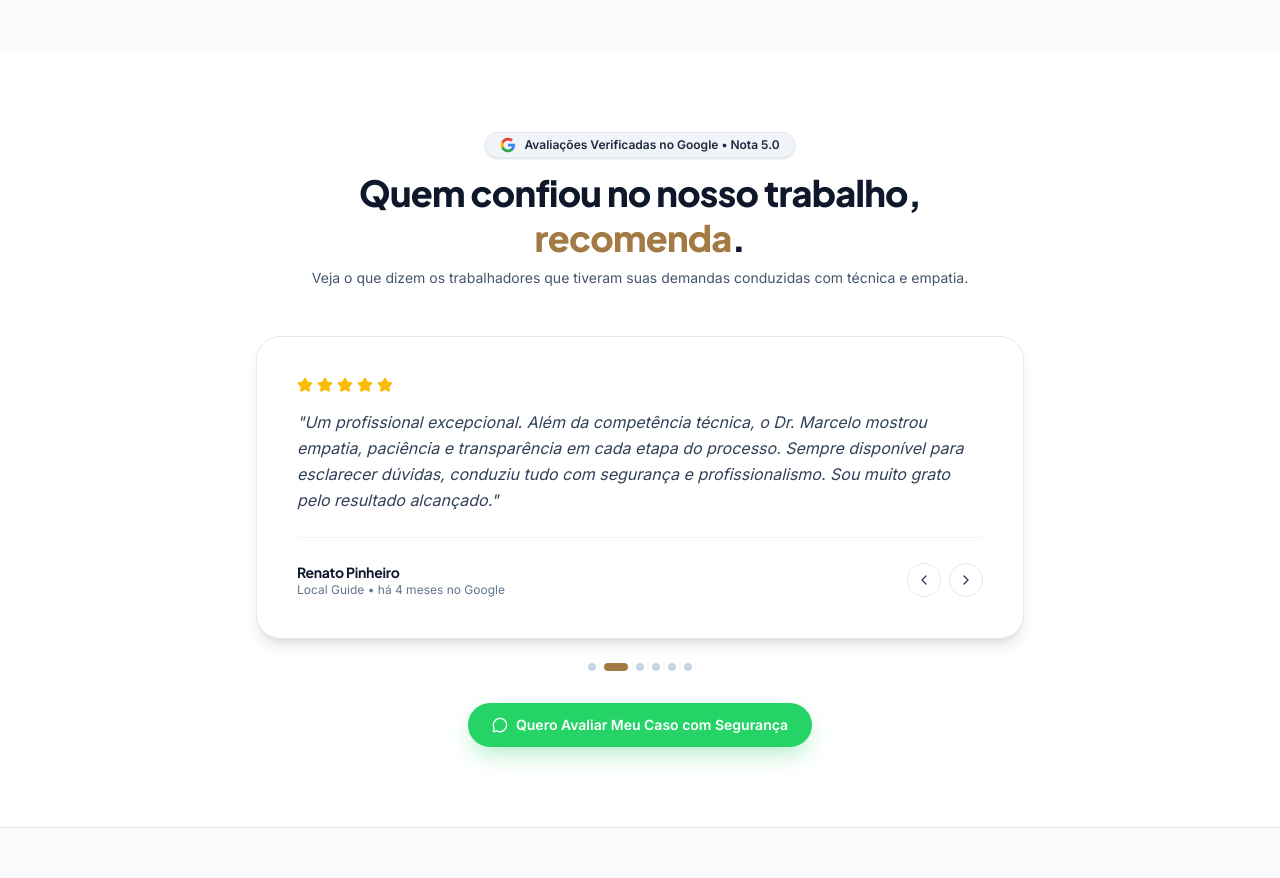
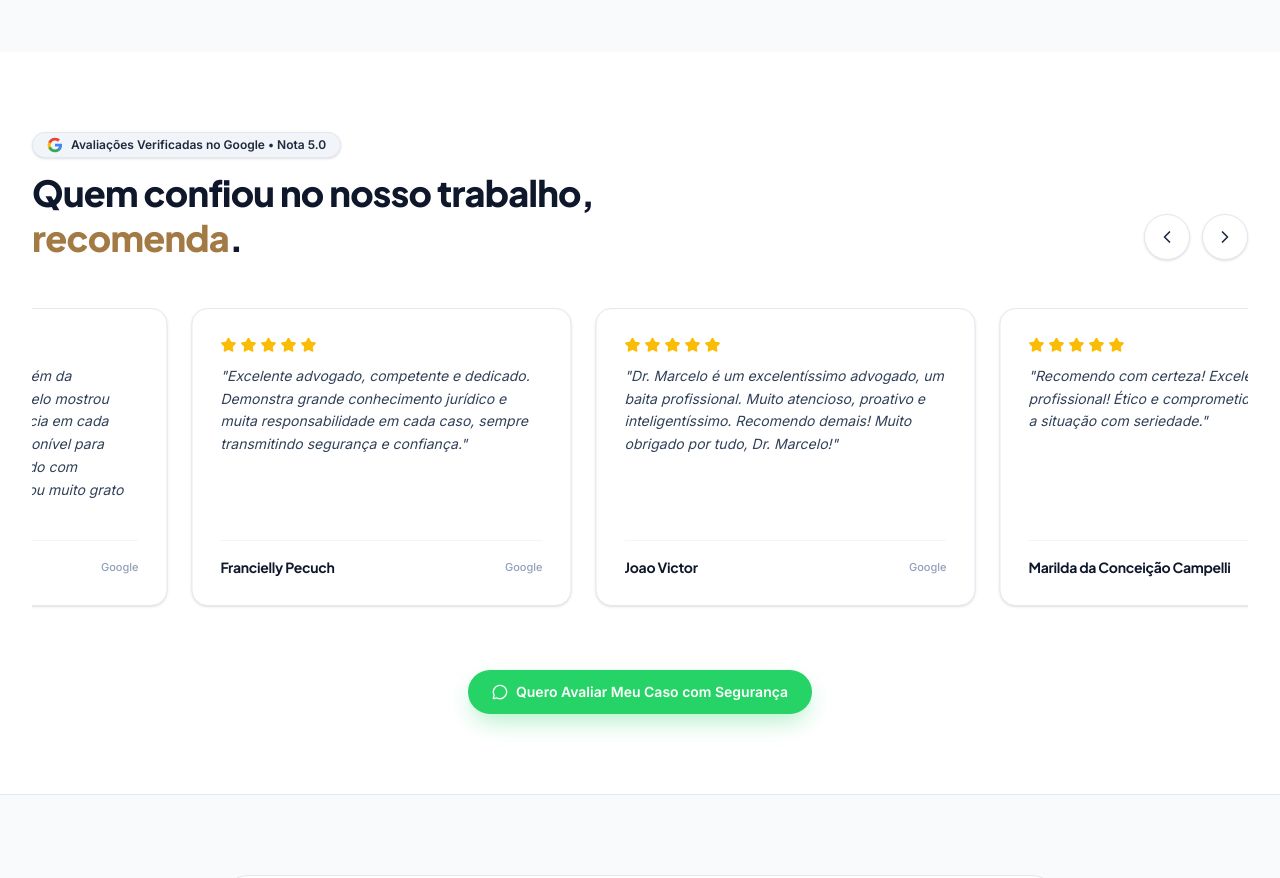
Before and after one commit to LeonardoBittencourt97/C05-Correa-Advocacia, a Next.js app: page / in a window 1280 px wide. Shown: the part 2520-3398 px from the top of the page. Built offline with nearby package versions, Linux system fonts and the light colour scheme.

Commit message:
feat: carrossel marquee em loop continuo infinito da direita para a esquerda, setas de navegacao manual e remocao dos textos de tempo

```diff
--- a/src/app/globals.css
+++ b/src/app/globals.css
@@ -86,6 +86,21 @@
   box-shadow: 0 12px 30px -10px rgba(0, 0, 0, 0.4);
 }
 
+@keyframes marquee {
+  0% {
+    transform: translateX(0%);
+  }
+  100% {
+    transform: translateX(-50%);
+  }
+}
+
+.animate-marquee {
+  display: flex;
+  width: max-content;
+  animation: marquee 38s linear infinite;
+}
+
 @media (prefers-reduced-motion: reduce) {
   * {
     animation-duration: 0.01ms !important;
--- a/src/components/sections/Testimonials.tsx
+++ b/src/components/sections/Testimonials.tsx
@@ -1,46 +1,37 @@
 "use client";
 
-import { useState, useEffect } from "react";
+import { useRef } from "react";
 import { Star, ChevronLeft, ChevronRight, MessageCircle } from "lucide-react";
 import { testimonials } from "@/lib/constants";
 import { buildWhatsAppUrl } from "@/lib/whatsapp";
 
 export function Testimonials() {
-  const [currentIndex, setCurrentIndex] = useState(0);
-  const [isPaused, setIsPaused] = useState(false);
+  const scrollRef = useRef<HTMLDivElement>(null);
 
-  // Transição automática a cada 5 segundos
-  useEffect(() => {
-    if (isPaused) return;
+  // Duplicamos a lista para criar um loop contínuo infinito e sem saltos visuais
+  const loopedReviews = [...testimonials, ...testimonials, ...testimonials];
 
-    const timer = setInterval(() => {
-      setCurrentIndex((prev) => (prev + 1) % testimonials.length);
-    }, 5000);
-
-    return () => clearInterval(timer);
-  }, [isPaused]);
-
-  const handlePrev = () => {
-    setCurrentIndex((prev) => (prev - 1 + testimonials.length) % testimonials.length);
-  };
-
-  const handleNext = () => {
-    setCurrentIndex((prev) => (prev + 1) % testimonials.length);
+  const scroll = (direction: "left" | "right") => {
+    if (scrollRef.current) {
+      const scrollAmount = 380;
+      scrollRef.current.scrollBy({
+        left: direction === "left" ? -scrollAmount : scrollAmount,
+        behavior: "smooth",
+      });
+    }
   };
 
   return (
     <section
       id="avaliacoes"
       className="py-20 bg-white dark:bg-[#07080b] border-b border-slate-200 dark:border-slate-800 transition-colors overflow-hidden"
-      onMouseEnter={() => setIsPaused(true)}
-      onMouseLeave={() => setIsPaused(false)}
     >
-      <div className="max-w-6xl mx-auto px-4 sm:px-6 lg:px-8">
+      <div className="max-w-7xl mx-auto px-4 sm:px-6 lg:px-8">
 
-        {/* Cabeçalho de Prova Social com Selo Google 5 Estrelas */}
-        <div className="text-center max-w-2xl mx-auto mb-12">
-
-          {/* Badge Oficial Google Reviews */}
+        {/* Cabeçalho de Prova Social */}
+        <div className="flex flex-col md:flex-row md:items-end justify-between mb-12 gap-6">
+          <div className="max-w-2xl text-left">
+            {/* Badge Oficial Google */}
             <div className="inline-flex items-center gap-2 px-3.5 py-1 rounded-full bg-slate-100 dark:bg-slate-800 border border-slate-200 dark:border-slate-700 text-xs font-bold text-slate-800 dark:text-slate-200 mb-3 shadow-sm">
               <svg className="w-4 h-4" viewBox="0 0 24 24">
                 <path
@@ -66,79 +57,74 @@ export function Testimonials() {
             <h2 className="text-2xl sm:text-4xl font-extrabold text-slate-900 dark:text-white leading-tight">
               Quem confiou no nosso trabalho, <span className="text-[#a37a44] dark:text-[#dfcaa8]">recomenda</span>.
             </h2>
-          <p className="text-xs sm:text-sm text-slate-600 dark:text-slate-400 mt-2">
-            Veja o que dizem os trabalhadores que tiveram suas demandas conduzidas com técnica e empatia.
-          </p>
           </div>
 
-        {/* Carrossel Interativo de Depoimentos */}
-        <div className="relative max-w-3xl mx-auto">
+          {/* Botões Manuais de Navegação (Esquerda / Direita) */}
+          <div className="flex items-center gap-3 self-start md:self-end">
+            <button
+              onClick={() => scroll("left")}
+              className="p-3 rounded-full border border-slate-200 dark:border-slate-700 bg-white dark:bg-slate-800 hover:bg-slate-50 dark:hover:bg-slate-700 text-slate-800 dark:text-slate-200 transition-all shadow-sm active:scale-95"
+              aria-label="Ver avaliações anteriores"
+            >
+              <ChevronLeft className="w-5 h-5" />
+            </button>
+            <button
+              onClick={() => scroll("right")}
+              className="p-3 rounded-full border border-slate-200 dark:border-slate-700 bg-white dark:bg-slate-800 hover:bg-slate-50 dark:hover:bg-slate-700 text-slate-800 dark:text-slate-200 transition-all shadow-sm active:scale-95"
+              aria-label="Ver próximas avaliações"
+            >
+              <ChevronRight className="w-5 h-5" />
+            </button>
+          </div>
+        </div>
 
-          {/* Card do Depoimento Atual */}
-          <div className="card-elevated rounded-3xl p-7 sm:p-10 shadow-lg min-h-[220px] flex flex-col justify-between transition-all duration-300">
+        {/*
+          Carrossel Infinito em Marquee Suave com Suporte a Scroll Manual
+          Pausa suave ao passar o mouse para facilitar a leitura completa
+        */}
+        <div className="relative group">
+          <div
+            ref={scrollRef}
+            className="flex gap-6 overflow-x-auto scrollbar-none scroll-smooth pb-4 cursor-grab active:cursor-grabbing"
+            style={{ scrollbarWidth: "none", msOverflowStyle: "none" }}
+          >
+            <div className="flex gap-6 animate-marquee group-hover:[animation-play-state:paused] shrink-0">
+              {loopedReviews.map((review, idx) => (
+                <div
+                  key={idx}
+                  className="w-[320px] sm:w-[380px] shrink-0 card-elevated rounded-2xl p-6 sm:p-7 flex flex-col justify-between shadow-sm hover:shadow-md transition-all duration-300"
+                >
                   <div>
                     {/* 5 Estrelas Douradas */}
-              <div className="flex items-center gap-1 mb-4 text-[#FBBC05]">
+                    <div className="flex items-center gap-1 mb-3 text-[#FBBC05]">
                       {[...Array(5)].map((_, i) => (
                         <Star key={i} className="w-4 h-4 fill-current" />
                       ))}
                     </div>
 
-              {/* Texto do Depoimento Real */}
-              <p className="text-sm sm:text-base text-slate-700 dark:text-slate-200 leading-relaxed italic font-normal">
-                "{testimonials[currentIndex].text}"
+                    {/* Texto Real da Avaliação */}
+                    <p className="text-xs sm:text-sm text-slate-700 dark:text-slate-200 leading-relaxed italic font-normal">
+                      "{review.text}"
                     </p>
                   </div>
 
-            {/* Autor e Data */}
-            <div className="pt-6 mt-6 border-t border-slate-100 dark:border-slate-800 flex items-center justify-between">
-              <div>
+                  {/* Apenas o Nome do Autor (Sem texto de 'cliente há 4 meses') */}
+                  <div className="pt-4 mt-4 border-t border-slate-100 dark:border-slate-800 flex items-center justify-between">
                     <h4 className="font-bold text-sm text-slate-900 dark:text-white">
-                  {testimonials[currentIndex].author}
+                      {review.author}
                     </h4>
-                <p className="text-xs text-slate-500 dark:text-slate-400">
-                  {testimonials[currentIndex].role} • {testimonials[currentIndex].date} no Google
-                </p>
+                    <span className="text-[11px] font-medium text-slate-400 dark:text-slate-500">
+                      Google
+                    </span>
                   </div>
-
-              {/* Botões de Navegação Anterior / Próximo */}
-              <div className="flex items-center gap-2">
-                <button
-                  onClick={handlePrev}
-                  className="p-2 rounded-full border border-slate-200 dark:border-slate-700 hover:bg-slate-100 dark:hover:bg-slate-800 text-slate-700 dark:text-slate-300 transition-colors"
-                  aria-label="Depoimento anterior"
-                >
-                  <ChevronLeft className="w-4 h-4" />
-                </button>
-                <button
-                  onClick={handleNext}
-                  className="p-2 rounded-full border border-slate-200 dark:border-slate-700 hover:bg-slate-100 dark:hover:bg-slate-800 text-slate-700 dark:text-slate-300 transition-colors"
-                  aria-label="Próximo depoimento"
-                >
-                  <ChevronRight className="w-4 h-4" />
-                </button>
+                </div>
+              ))}
             </div>
           </div>
         </div>
 
-          {/* Indicadores de Pontinhos (Dots) */}
-          <div className="flex items-center justify-center gap-2 mt-6">
-            {testimonials.map((_, idx) => (
-              <button
-                key={idx}
-                onClick={() => setCurrentIndex(idx)}
-                className={`h-2 rounded-full transition-all duration-300 ${
-                  currentIndex === idx
-                    ? "w-6 bg-[#a37a44] dark:bg-[#dfcaa8]"
-                    : "w-2 bg-slate-300 dark:bg-slate-700"
-                }`}
-                aria-label={`Ir para depoimento ${idx + 1}`}
-              />
-            ))}
-          </div>
-
-          {/* CTA Imediato de Confiança */}
-          <div className="mt-8 text-center">
+        {/* CTA Imediato no Fim da Seção */}
+        <div className="mt-12 text-center">
           <a
             href={buildWhatsAppUrl("Olá, Dr. Marcelo! Li as avaliações no site e gostaria de solicitar uma consulta para o meu caso.")}
             target="_blank"
@@ -151,8 +137,6 @@ export function Testimonials() {
         </div>
 
       </div>
-
-      </div>
     </section>
   );
 }
```
Lines whose indentation alone changed are shown as unchanged.
